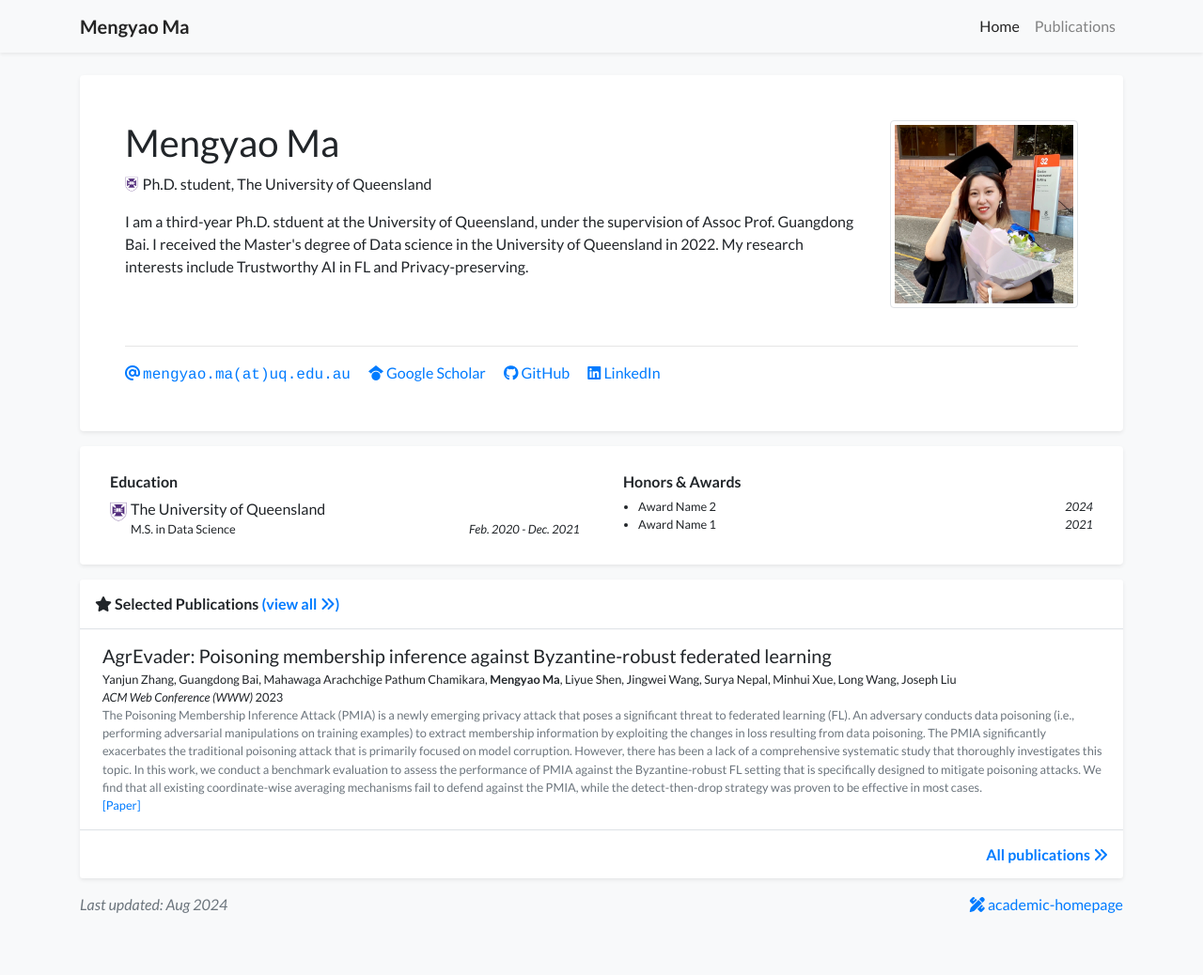
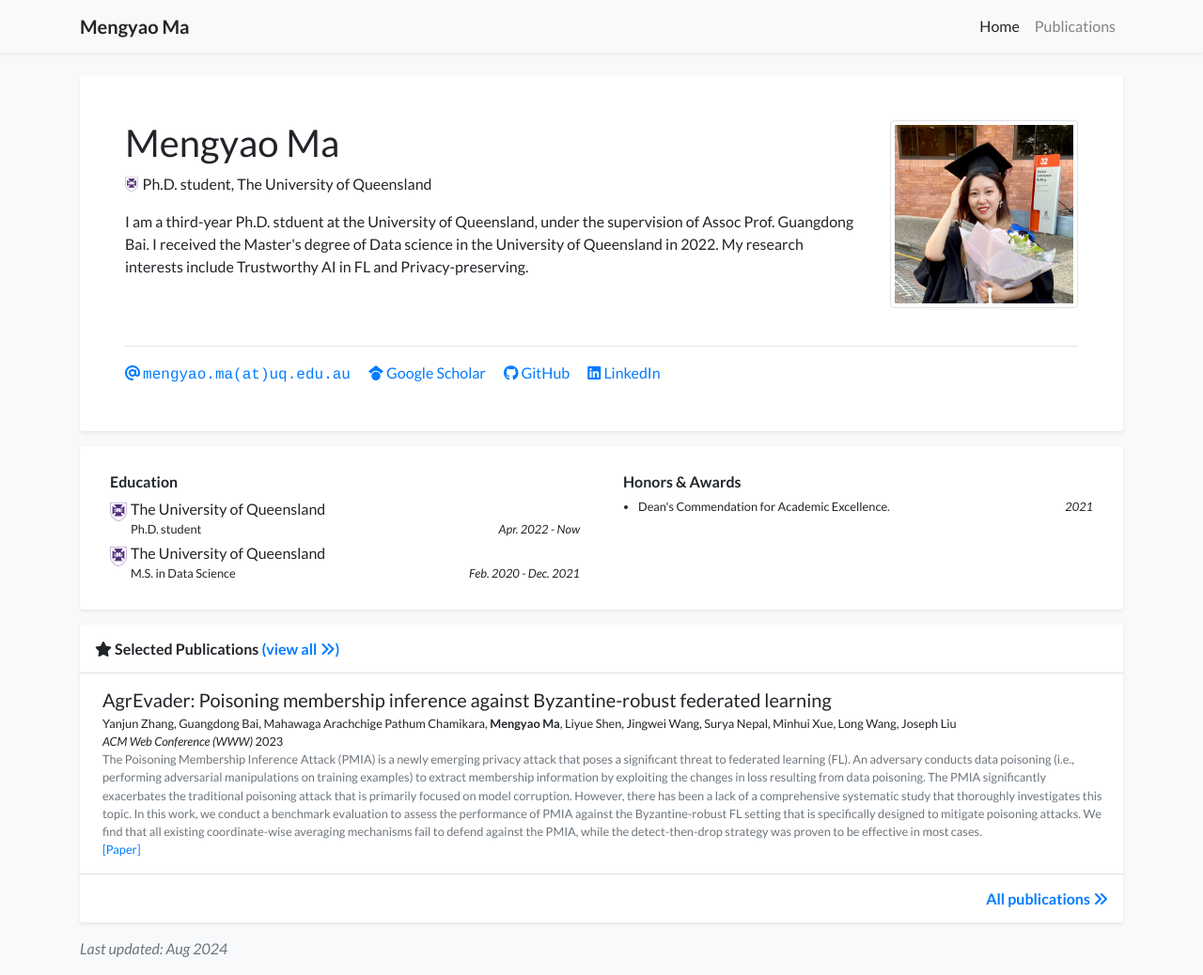
Before and after one commit to MMMMMYY/privacy-preserving-FL-Project, a Jekyll site: the page built from index.html, in a window 1280 px wide and 1038 px high. Shown: the whole window at 94% size. Built offline with Jekyll 4.4.1, drawn with Linux system fonts in a browser that asks for light colours; a style sheet for code colours, icons or effects is not loaded.

Commit message:
Update profile.yml

```diff
--- a/_data/profile.yml
+++ b/_data/profile.yml
@@ -21,9 +21,13 @@ short_bio: >-
 
 portrait_url: assets/images/photos/mengyao_ma.webp
 portrait_caption: >-
-  Photo by Manja Vitolic on Unsplash.
+  Photo.
 
 education:
+- name: The University of Queensland
+  logo: assets/images/badges/UQ.png
+  position: Ph.D. student
+  date: Apr. 2022 - Now
 - name: The University of Queensland
   logo: assets/images/badges/UQ.png
   position: M.S. in Data Science
@@ -37,12 +41,10 @@ education:
 
 
 awards:
-- name: Award Name 2
-  date: 2024
-- name: Award Name 1
+- name: Dean's Commendation for Academic Excellence.
   date: 2021
 
 # Feel free to replace the footer text if you would like to, but I will greatly appreciate it
 # if you keep the link to the template so that more people can benefit from it. Thanks!
-footer_text: >-
-  <a href="https://github.com/luost26/academic-homepage" target="_blank"><i class="fas fa-pencil-ruler"></i> academic-homepage</a>
+#footer_text: >-
+  #<a href="https://github.com/luost26/academic-homepage" target="_blank"><i class="fas fa-pencil-ruler"></i> academic-homepage</a>
```
